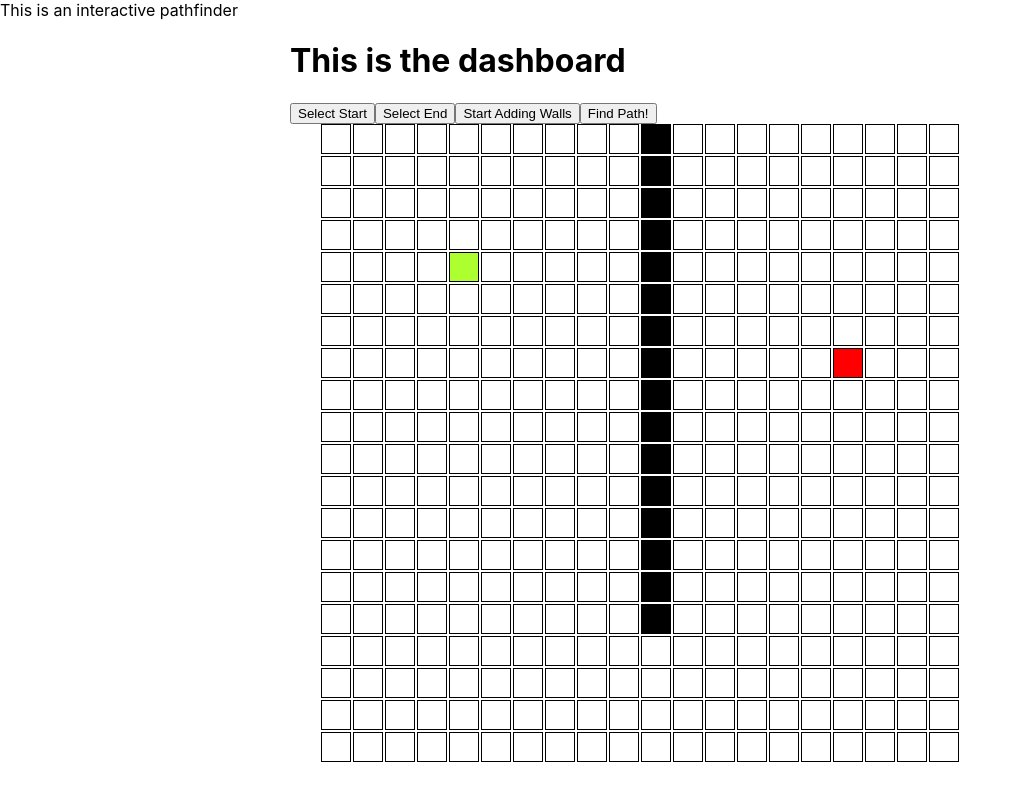
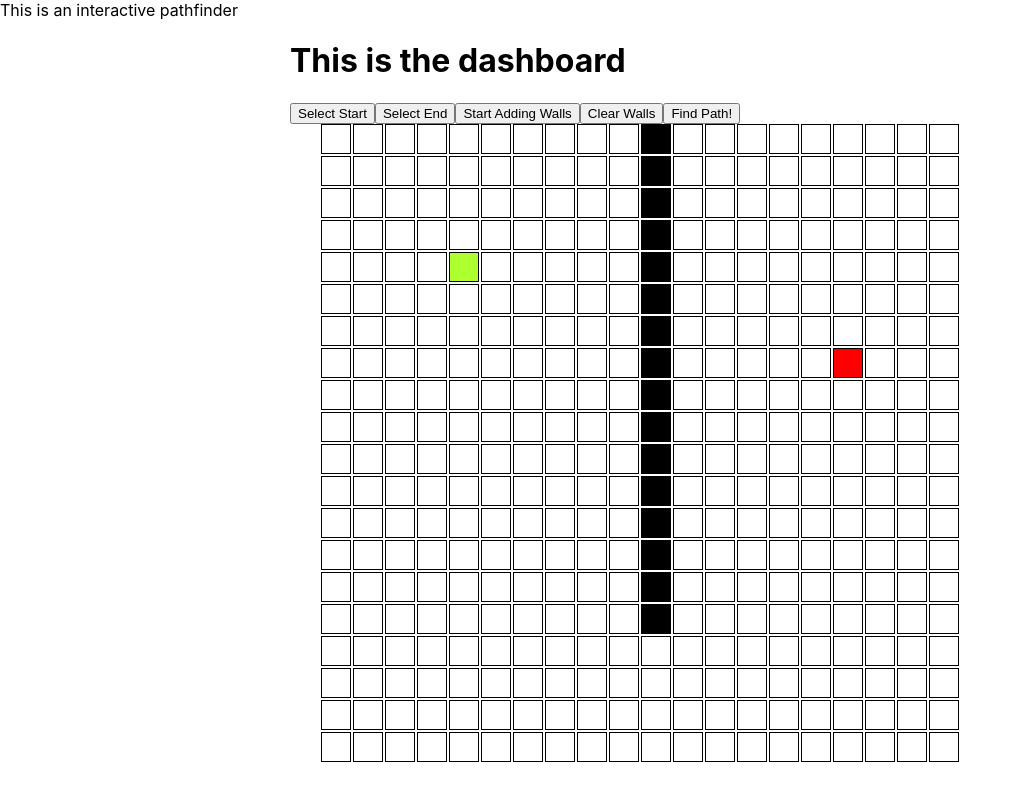
Before and after one commit to shanemcfadden/interactive-pathfinder, a React (Create React App) app: page / in a window 1280 px wide. Shown: the whole page, without its empty margins (0-1018 px from the left). Built offline with nearby package versions, Linux system fonts and the light colour scheme.

Commit message:
Add Clear Walls button

```diff
--- a/src/components/Dashboard/Dashboard.jsx
+++ b/src/components/Dashboard/Dashboard.jsx
@@ -45,6 +45,20 @@ const Dashboard = ({
       afterDijkstraSuccess
     );
     setCurrentInterval(interval);
+  };
+
+  const handleClearWalls = () => {
+    const newNodes = [...stateOfNodes];
+    setStateOfNodes(
+      newNodes.map((row) => {
+        return row.map((state) => {
+          if (state !== 'wall') {
+            return state;
+          }
+          return undefined;
+        });
+      })
+    );
   };
 
   const afterDijkstraSuccess = () => {
@@ -111,6 +125,13 @@ const Dashboard = ({
       >
         {drawingWallsAllowed ? 'Stop' : 'Start'} Adding Walls
       </button>
+      <button
+        type="button"
+        onClick={handleClearWalls}
+        disabled={findPathButton === 'cancel'}
+      >
+        Clear Walls
+      </button>
       {renderFindPathButton()}
     </div>
   );
```
